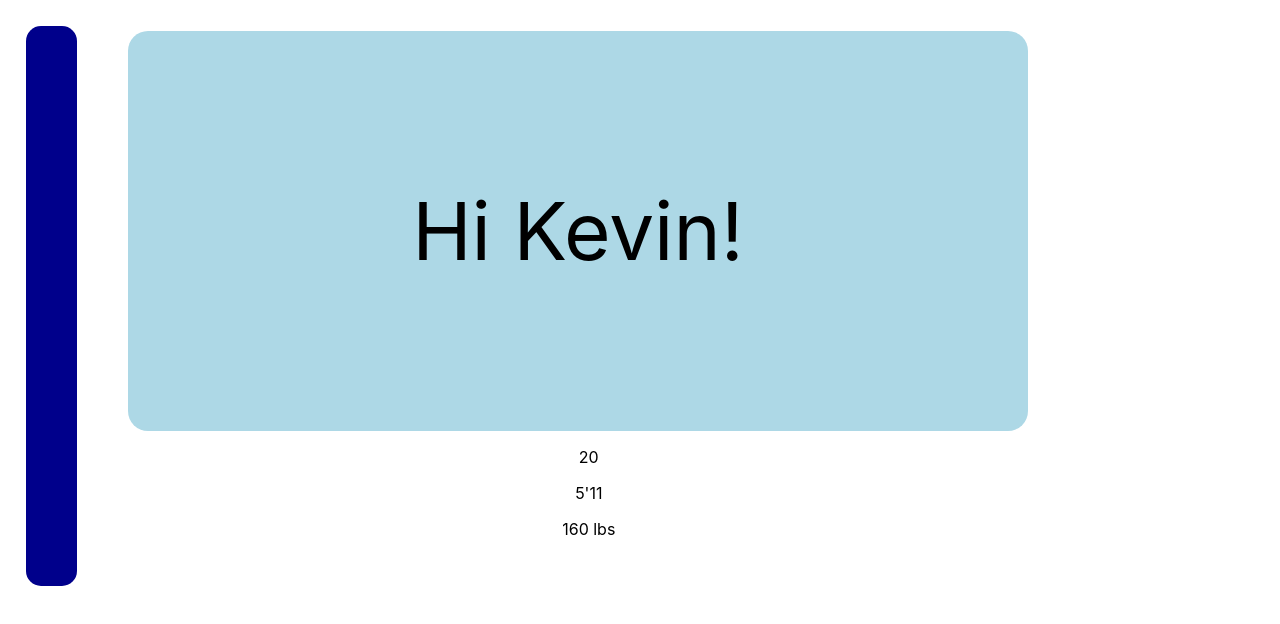
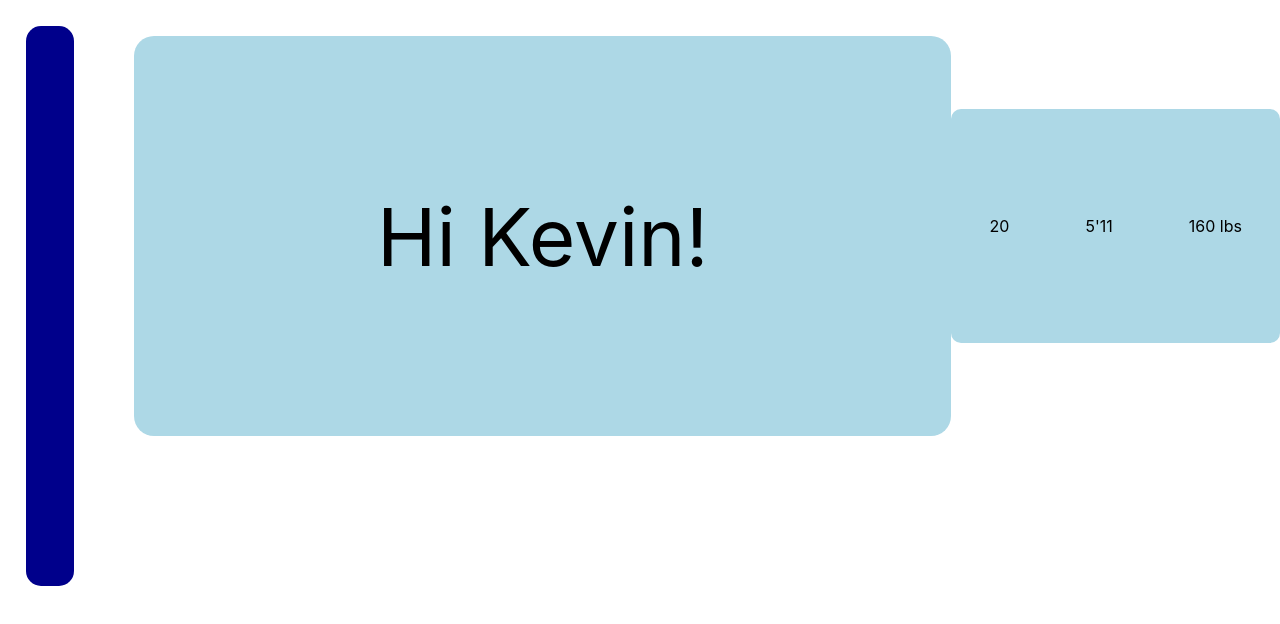
Before and after one commit to lyssum/hack20front-end, a React (Create React App) app in the folder hack20site/: page / in a window 1280 px wide. Shown: the top 624 px of the page. Built offline with nearby package versions, Linux system fonts and the light colour scheme.

Commit message:
styled userstats

```diff
--- a/hack20site/src/Components/Cards/Cards.module.css
+++ b/hack20site/src/Components/Cards/Cards.module.css
@@ -1,4 +1,4 @@
 .Cards {
-  width: 80%;
-  display: inline-block;
+  width: 100%;
+  display: flex;
 }
--- a/hack20site/src/Components/Cards/UserStats/UserStats.js
+++ b/hack20site/src/Components/Cards/UserStats/UserStats.js
@@ -1,8 +1,9 @@
 import React from 'react';
+import classes from "./UserStats.module.css";
 
 const userstats = (props) => {
   return(
-    <div>
+    <div className={classes.UserStats}>
       <p>{props.age}</p>
       <p>{props.height}</p>
       <p>{props.weight}</p>
--- a/hack20site/src/Components/Cards/UserStats/UserStats.module.css
+++ b/hack20site/src/Components/Cards/UserStats/UserStats.module.css
@@ -0,0 +1,11 @@
+.UserStats {
+  display: flex;
+  justify-content: space-around;
+  align-items: center;
+  border-radius: 10px;
+  margin-right: 0;
+  background-color: lightblue;
+  width: 30%;
+  height: 40%;
+  margin: 9% auto 0 auto;
+}
```
